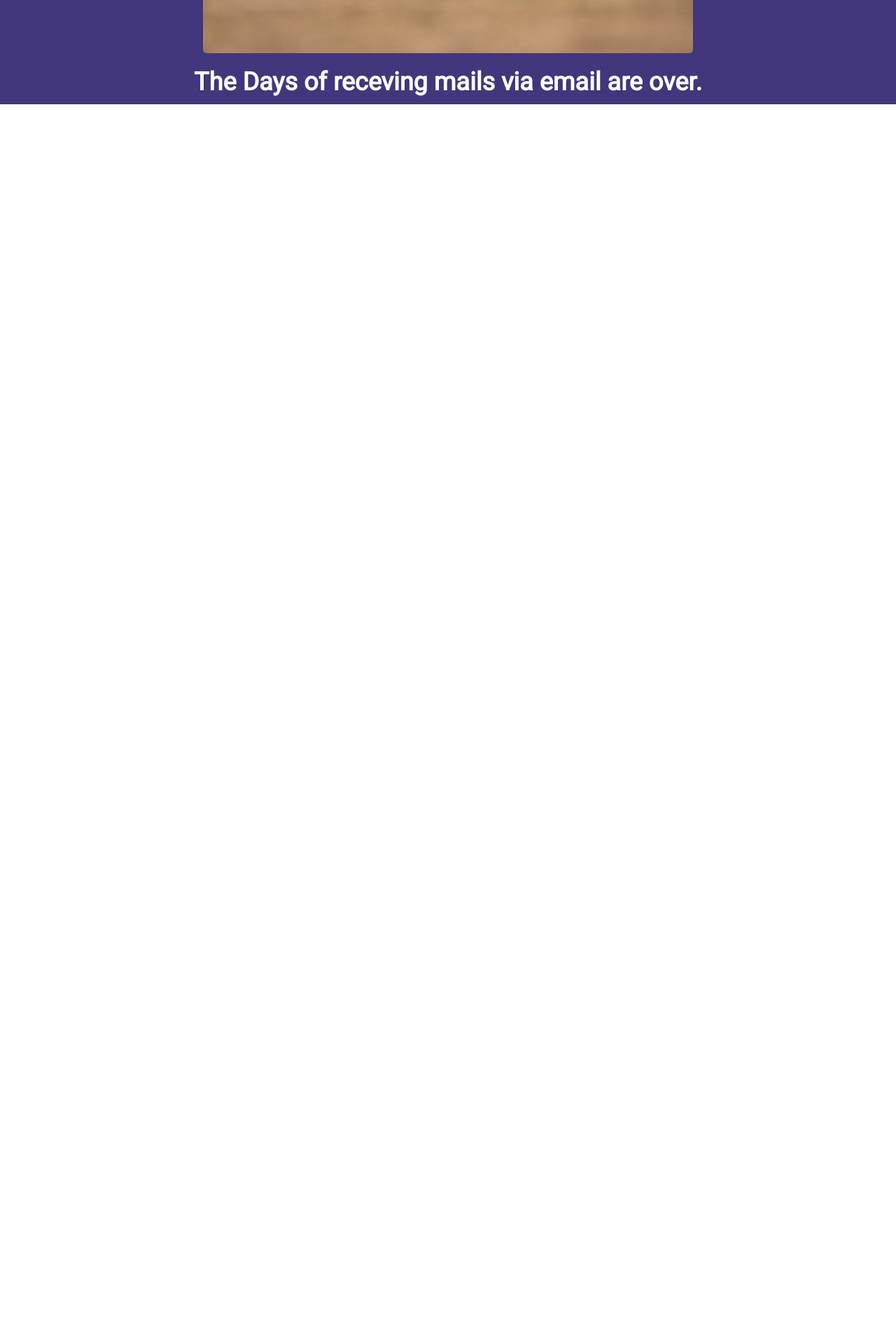
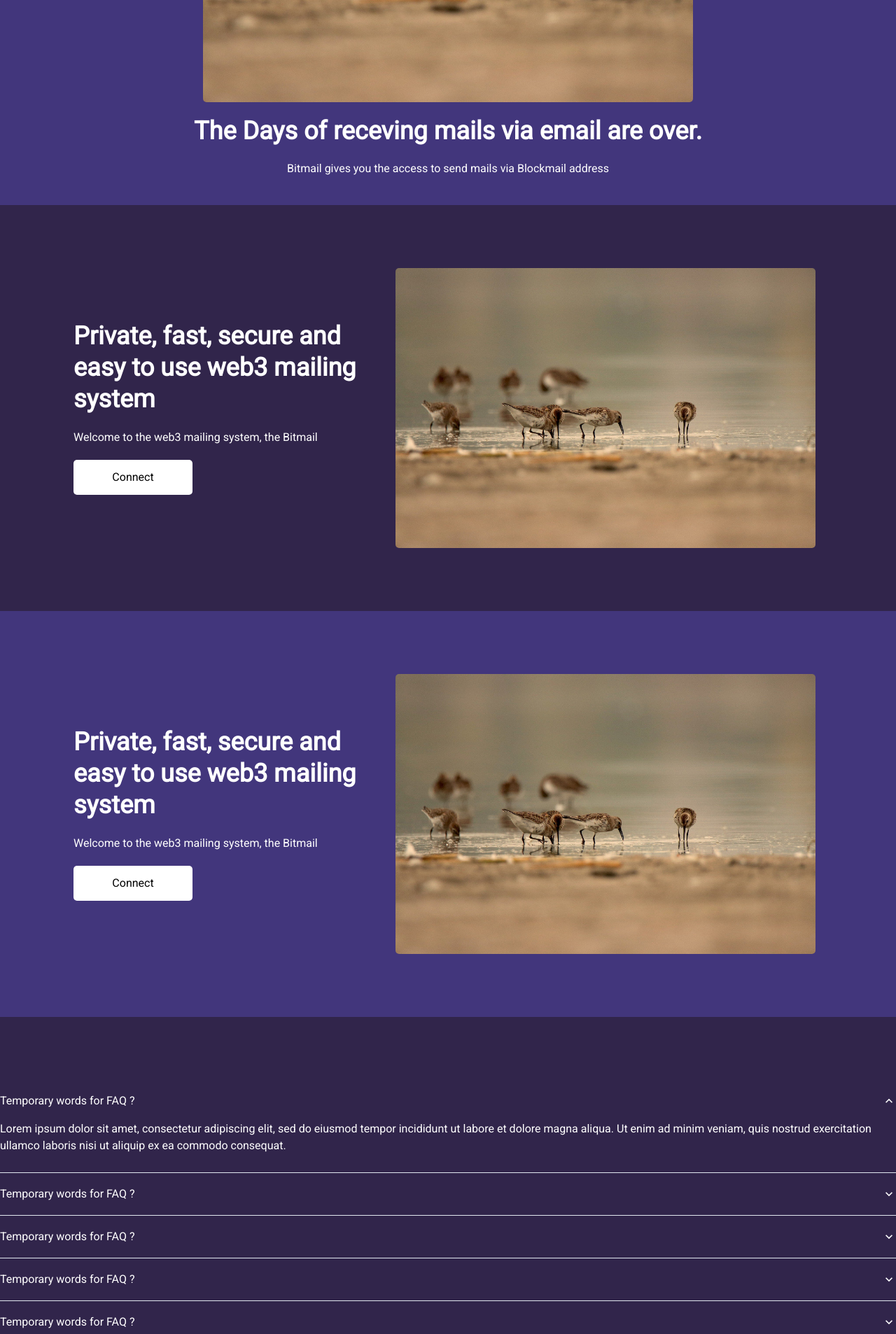
Before and after one commit to tachieth/BitMail-, a Next.js app: page / in a window 1280 px wide. Shown: the part 891-2797 px from the top of the page at 70% size. Before the commit the page ends 1040 px from the top, so only its background shows below. Built offline with nearby package versions, Linux system fonts and the light colour scheme.

Commit message:
pagechanges

```diff
--- a/pages/_app.js
+++ b/pages/_app.js
@@ -5,6 +5,7 @@ import '@fontsource/roboto';
 const theme = extendTheme({
   colors: {
     bg: '#42367c',
+    pink: '#31254b',
   },
   fonts: {
     heading: "'Roboto', sans-serif",
--- a/pages/index.js
+++ b/pages/index.js
@@ -1,12 +1,36 @@
 import { Box, Heading, Link, Text, Flex, Image } from '@chakra-ui/react';
+import {
+  Accordion,
+  AccordionItem,
+  AccordionButton,
+  AccordionPanel,
+  AccordionIcon,
+} from '@chakra-ui/react';
 
 
 export default function Home() {
   return (
     <>
       <Box maxW="1440px" mx="auto" w="100%" bg="bg" minH="100vh">
+
+
+        <Box id="header" px="30px" w="100%" bg="#513966" py="10px" color="white">
+          <Flex w="100%" alignItems="center" justifyContent="space-between">
+            <Box>
+              <Image w="200px" alt="logo" src="/images/logo.png" />
+            </Box>
+
+            <Box color="white">
+              <Box as="button" w="170px" h="50px" bg="white" borderRadius="5px">
+                <Text color="black">Connect</Text>
+              </Box>
+            </Box>
+          </Flex>
+        </Box>
+
+
         <Flex mb="70px" py="10px" w="100%" alignItems="center" justifyContent="center">
-          <Box  color="white" w="450px">
+          <Box color="white" w="450px">
             <Heading mb="20px" lineHeight="45px">
               Private, fast, secure and easy to use web3 mailing system
             </Heading>
@@ -22,16 +46,196 @@ export default function Home() {
           </Box>
         </Flex>
 
-        <Flex flexDirection="column" py="10px" w="100%" alignItems="center" justifyContent="center">
+        <Flex
+          mb="30px"
+          flexDirection="column"
+          py="10px"
+          w="100%"
+          alignItems="center"
+          justifyContent="center"
+        >
           <Box mb="20px">
             <Image borderRadius="5px" w="700px" alt="1" src="/images/1.jpg" />
           </Box>
-          <Box color="white">
-            <Heading>
-              The Days of receving mails via email are over.
-            </Heading>
+          <Box textAlign="center" color="white">
+            <Heading mb="20px">The Days of receving mails via email are over.</Heading>
+            <Text>Bitmail gives you the access to send mails via Blockmail address</Text>
           </Box>
         </Flex>
+
+        <Box w="100%" bg="pink">
+          <Flex py="90px" w="100%" alignItems="center" justifyContent="center">
+            <Box color="white" w="450px">
+              <Heading mb="20px" lineHeight="45px">
+                Private, fast, secure and easy to use web3 mailing system
+              </Heading>
+              <Text mb="20px">Welcome to the web3 mailing system, the Bitmail</Text>
+
+              <Box as="button" w="170px" h="50px" bg="white" borderRadius="5px">
+                <Text color="black">Connect</Text>
+              </Box>
+            </Box>
+
+            <Box px="10px">
+              <Image borderRadius="5px" w="600px" alt="1" src="/images/1.jpg" />
+            </Box>
+          </Flex>
+        </Box>
+
+        <Flex py="90px" w="100%" alignItems="center" justifyContent="center">
+          <Box color="white" w="450px">
+            <Heading mb="20px" lineHeight="45px">
+              Private, fast, secure and easy to use web3 mailing system
+            </Heading>
+            <Text mb="20px">Welcome to the web3 mailing system, the Bitmail</Text>
+
+            <Box as="button" w="170px" h="50px" bg="white" borderRadius="5px">
+              <Text color="black">Connect</Text>
+            </Box>
+          </Box>
+
+          <Box px="10px">
+            <Image borderRadius="5px" w="600px" alt="1" src="/images/1.jpg" />
+          </Box>
+        </Flex>
+
+        <Box py="90px" w="100%" bg="pink">
+          <Box maxW="1300px" mx="auto" w="100%">
+            <Accordion color="white" defaultIndex={[0]} allowMultiple>
+              <AccordionItem py="10px" borderWidth="0px">
+                <h2>
+                  <AccordionButton px="0px">
+                    <Box flex="1" textAlign="left">
+                      Temporary words for FAQ ?
+                    </Box>
+                    <AccordionIcon />
+                  </AccordionButton>
+                </h2>
+                <AccordionPanel px="0px" pb={4}>
+                  Lorem ipsum dolor sit amet, consectetur adipiscing elit, sed do eiusmod tempor
+                  incididunt ut labore et dolore magna aliqua. Ut enim ad minim veniam, quis nostrud
+                  exercitation ullamco laboris nisi ut aliquip ex ea commodo consequat.
+                </AccordionPanel>
+              </AccordionItem>
+
+              <AccordionItem py="10px">
+                <h2>
+                  <AccordionButton px="0px">
+                    <Box flex="1" textAlign="left">
+                      Temporary words for FAQ ?
+                    </Box>
+                    <AccordionIcon />
+                  </AccordionButton>
+                </h2>
+                <AccordionPanel px="0px" pb={4}>
+                  Lorem ipsum dolor sit amet, consectetur adipiscing elit, sed do eiusmod tempor
+                  incididunt ut labore et dolore magna aliqua. Ut enim ad minim veniam, quis nostrud
+                  exercitation ullamco laboris nisi ut aliquip ex ea commodo consequat.
+                </AccordionPanel>
+              </AccordionItem>
+
+              <AccordionItem py="10px">
+                <h2>
+                  <AccordionButton px="0px">
+                    <Box flex="1" textAlign="left">
+                      Temporary words for FAQ ?
+                    </Box>
+                    <AccordionIcon />
+                  </AccordionButton>
+                </h2>
+                <AccordionPanel px="0px" pb={4}>
+                  Lorem ipsum dolor sit amet, consectetur adipiscing elit, sed do eiusmod tempor
+                  incididunt ut labore et dolore magna aliqua. Ut enim ad minim veniam, quis nostrud
+                  exercitation ullamco laboris nisi ut aliquip ex ea commodo consequat.
+                </AccordionPanel>
+              </AccordionItem>
+
+              <AccordionItem py="10px">
+                <h2>
+                  <AccordionButton px="0px">
+                    <Box flex="1" textAlign="left">
+                      Temporary words for FAQ ?
+                    </Box>
+                    <AccordionIcon />
+                  </AccordionButton>
+                </h2>
+                <AccordionPanel px="0px" pb={4}>
+                  Lorem ipsum dolor sit amet, consectetur adipiscing elit, sed do eiusmod tempor
+                  incididunt ut labore et dolore magna aliqua. Ut enim ad minim veniam, quis nostrud
+                  exercitation ullamco laboris nisi ut aliquip ex ea commodo consequat.
+                </AccordionPanel>
+              </AccordionItem>
+
+              <AccordionItem py="10px">
+                <h2>
+                  <AccordionButton px="0px">
+                    <Box flex="1" textAlign="left">
+                      Temporary words for FAQ ?
+                    </Box>
+                    <AccordionIcon />
+                  </AccordionButton>
+                </h2>
+                <AccordionPanel px="0px" pb={4}>
+                  Lorem ipsum dolor sit amet, consectetur adipiscing elit, sed do eiusmod tempor
+                  incididunt ut labore et dolore magna aliqua. Ut enim ad minim veniam, quis nostrud
+                  exercitation ullamco laboris nisi ut aliquip ex ea commodo consequat.
+                </AccordionPanel>
+              </AccordionItem>
+
+              <AccordionItem py="10px">
+                <h2>
+                  <AccordionButton px="0px">
+                    <Box flex="1" textAlign="left">
+                      Temporary words for FAQ ?
+                    </Box>
+                    <AccordionIcon />
+                  </AccordionButton>
+                </h2>
+                <AccordionPanel px="0px" pb={4}>
+                  Lorem ipsum dolor sit amet, consectetur adipiscing elit, sed do eiusmod tempor
+                  incididunt ut labore et dolore magna aliqua. Ut enim ad minim veniam, quis nostrud
+                  exercitation ullamco laboris nisi ut aliquip ex ea commodo consequat.
+                </AccordionPanel>
+              </AccordionItem>
+
+              <AccordionItem py="10px">
+                <h2>
+                  <AccordionButton px="0px">
+                    <Box flex="1" textAlign="left">
+                      Temporary words for FAQ ?
+                    </Box>
+                    <AccordionIcon />
+                  </AccordionButton>
+                </h2>
+                <AccordionPanel px="0px" pb={4}>
+                  Lorem ipsum dolor sit amet, consectetur adipiscing elit, sed do eiusmod tempor
+                  incididunt ut labore et dolore magna aliqua. Ut enim ad minim veniam, quis nostrud
+                  exercitation ullamco laboris nisi ut aliquip ex ea commodo consequat.
+                </AccordionPanel>
+              </AccordionItem>
+            </Accordion>
+          </Box>
+        </Box>
+
+        <Box id="footer" px="30px" w="100%" bg="#513966" py="50px" color="white">
+          <Flex w="100%" alignItems="center" justifyContent="space-between">
+            <Box>
+              <Image w="200px" alt="logo" src="/images/logo.png" />
+              <Text mt="5px" mb="5px">
+                © 2022 Bitmail
+              </Text>
+              <Image w="100px" alt="logo" src="/images/threedot.png" />
+            </Box>
+
+            <Box color="white">
+              <Text>About Us</Text>
+              <Text mt="5px" mb="5px">
+                Features
+              </Text>
+              <Text>Help Centre</Text>
+            </Box>
+          </Flex>
+        </Box>
       </Box>
     </>
   );
```
Also changed, not shown: public/images/logo.png (added), public/images/threedot.png (added).
